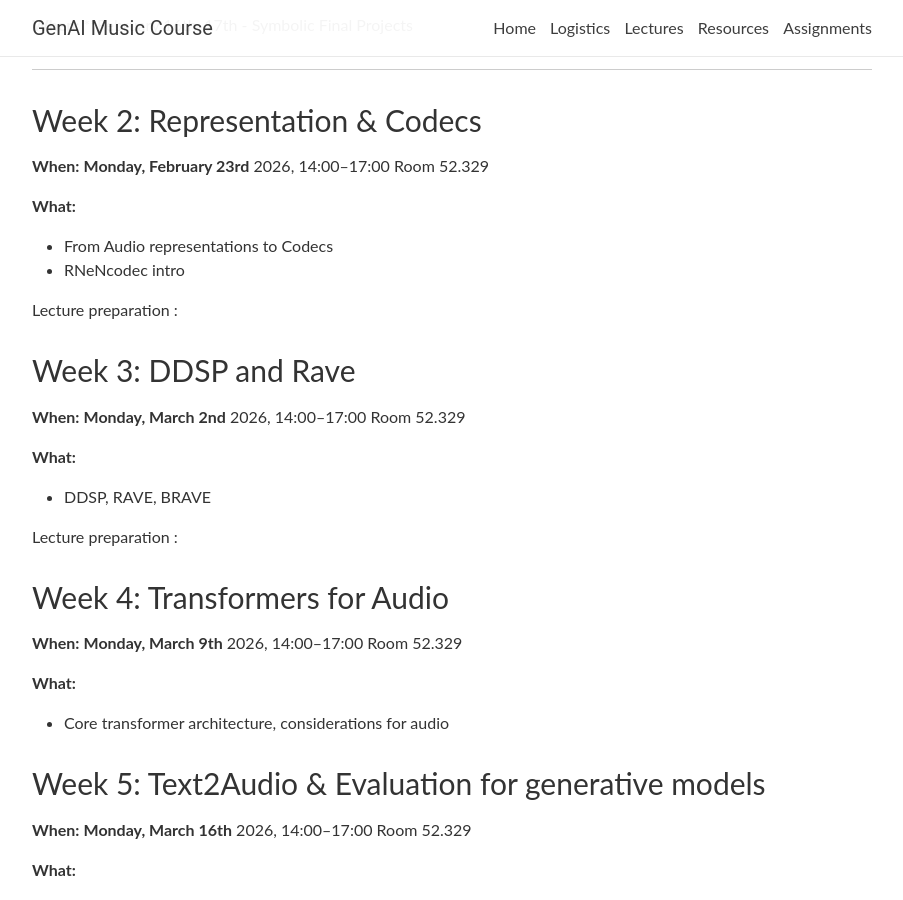
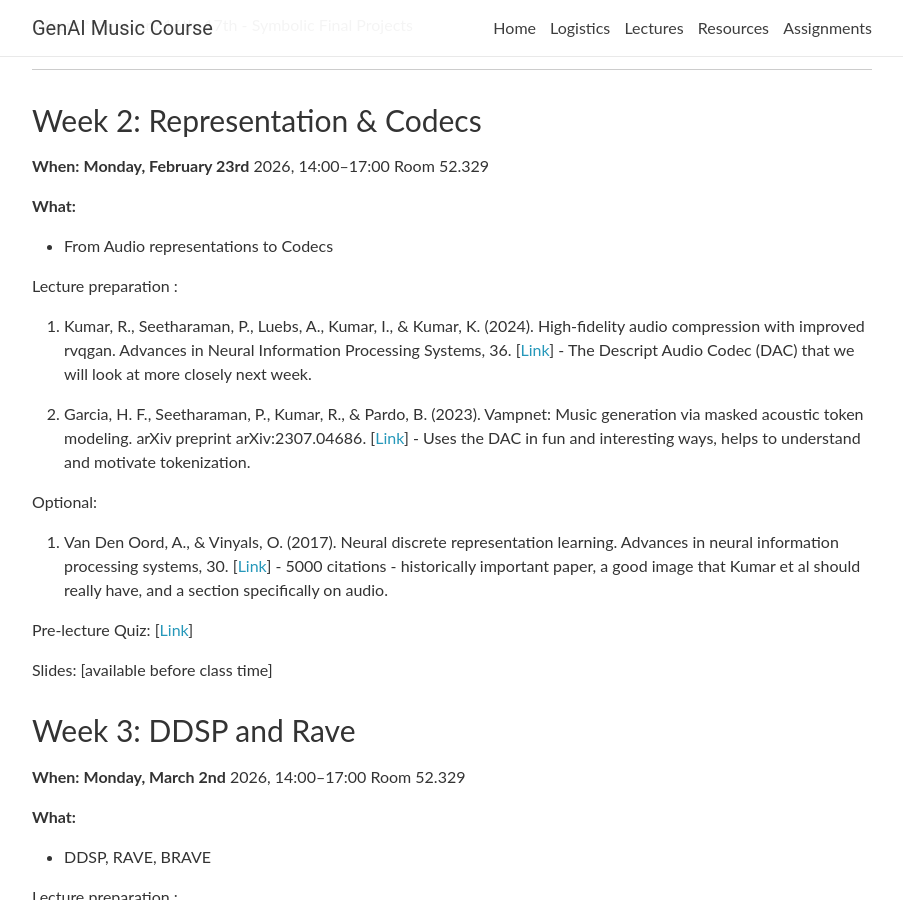
Before and after one commit to upf-smc-genai-music/upf-smc-genai-music.github.io, a Jekyll site: the page built from _pages/lectures.md, in a window 1280 px wide and 900 px high, scrolled down 5103 px. Shown: the whole window, without its empty margins (188-1091 px from the left). Built offline with Jekyll 4.4.1, drawn with Linux system fonts in a browser that asks for light colours; nearby versions of some CDN libraries; comment, search, counter and statistics services are not loaded.

Commit message:
week 2 reading, quiz, github classroom repository for dataset

```diff
--- a/_pages/lectures.md
+++ b/_pages/lectures.md
@@ -194,11 +194,20 @@ Slides [[CMC_2a_Representation&SoundModeling.pptx](https://docs.google.com/prese
 **What:**
 
 * From Audio representations to Codecs
-* RNeNcodec intro
 
  Lecture preparation :
 
+1. Kumar, R., Seetharaman, P., Luebs, A., Kumar, I., & Kumar, K. (2024). High-fidelity audio compression with improved rvqgan. Advances in Neural Information Processing Systems, 36. [[Link](https://arxiv.org/pdf/2306.06546)] - The Descript Audio Codec (DAC) that we will look at more closely next week.
 
+2. Garcia, H. F., Seetharaman, P., Kumar, R., & Pardo, B. (2023). Vampnet: Music generation via masked acoustic token modeling. arXiv preprint arXiv:2307.04686. [[Link](https://arxiv.org/pdf/2307.04686)] - Uses the DAC in fun and interesting ways, helps to understand and motivate tokenization.
+
+Optional:
+
+3. Van Den Oord, A., & Vinyals, O. (2017). Neural discrete representation learning. Advances in neural information processing systems, 30. [[Link](https://arxiv.org/pdf/1711.00937)] - 5000 citations - historically important paper, a good image that Kumar et al should really have, and a section specifically on audio.
+
+Pre-lecture Quiz: [[Link](https://docs.google.com/forms/d/e/1FAIpQLScxSM5kHF7ZEAap9wCjylLc9iMsrM_daWTdYXDnIgHpFaJGaQ/viewform?usp=publish-editor)]
+
+Slides: [available before class time]
 
 ### Week 3: DDSP and Rave
 
```
Also changed, not shown: _pages/assignments_pt2.md (+3 -2 lines).
